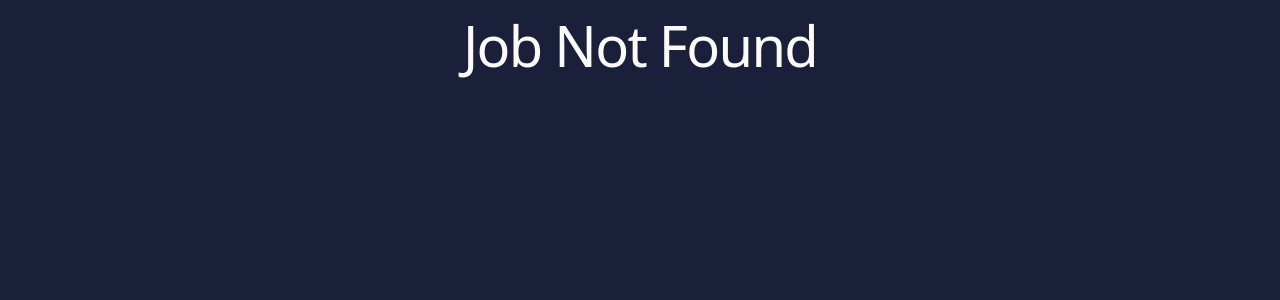
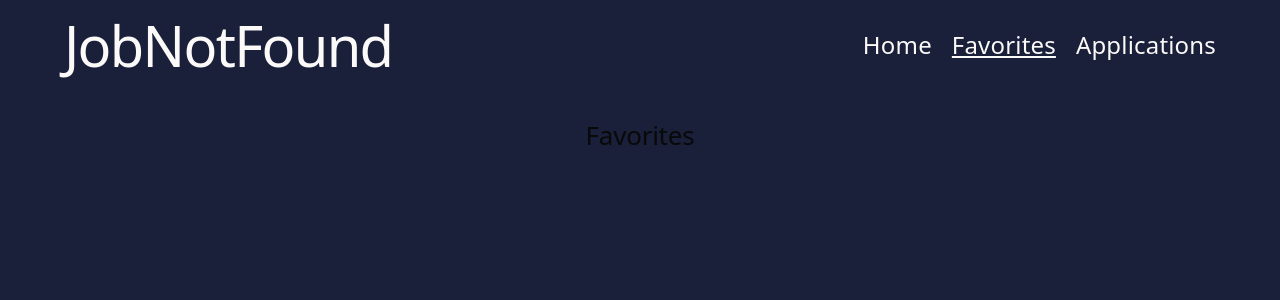
Before and after one commit to gmoraleslondono/jobNotFound, a React (Vite) app in the folder frontend/: page /favorites in a window 1280 px wide. Before the commit this address had no page. Shown: the top 300 px of the page. Built offline with nearby package versions, Linux system fonts and the light colour scheme.

Commit message:
Add App Header containing navbar

```diff
--- a/frontend/src/App.css
+++ b/frontend/src/App.css
@@ -1,4 +1,5 @@
 .app-content {
+  max-width: 100%;
   width: 85%;
   margin: 30px auto 50px;
 
--- a/frontend/src/App.tsx
+++ b/frontend/src/App.tsx
@@ -1,16 +1,23 @@
 import { BrowserRouter as Router, Routes, Route } from "react-router-dom";
 import { Home } from "./Home";
+import { Favorites } from "./Favorites";
+import { Applications } from "./Applications";
+import { Header } from "./Header";
 import "./App.css";
-import JobDetails from "./JobDetails";
+import { JobDetails } from "./JobDetails";
 
 export function App() {
   return (
     <Router>
-      <h1>Job Not Found</h1>
-      <Routes>
-        <Route path="/" element={<Home />} />
-        <Route path="/job/:jobId" element={<JobDetails />} />
-      </Routes>
+      <Header />
+      <main className="app-content">
+        <Routes>
+          <Route path="/" element={<Home />} />
+          <Route path="/favorites" element={<Favorites />} />
+          <Route path="/applications" element={<Applications />} />
+          <Route path="/job/:jobId" element={<JobDetails />} />
+        </Routes>
+      </main>
     </Router>
   );
 }
--- /dev/null
+++ b/frontend/src/Applications.tsx
@@ -0,0 +1,7 @@
+export const Applications = () => {
+  return (
+    <div>
+      <h2>Applications</h2>
+    </div>
+  );
+};
--- /dev/null
+++ b/frontend/src/Favorites.tsx
@@ -0,0 +1,7 @@
+export const Favorites = () => {
+  return (
+    <div>
+      <h2>Favorites</h2>
+    </div>
+  );
+};
--- /dev/null
+++ b/frontend/src/Header.css
@@ -0,0 +1,8 @@
+.app-header {
+  width: 90%;
+  margin: 0 auto;
+  display: flex;
+  flex-direction: row;
+  align-items: center;
+  justify-content: space-between;
+}
--- /dev/null
+++ b/frontend/src/Header.tsx
@@ -0,0 +1,11 @@
+import { Navbar } from "./Navbar";
+import "./Header.css";
+
+export const Header = () => {
+  return (
+    <header className="app-header">
+      <h1>JobNotFound</h1>
+      <Navbar />
+    </header>
+  );
+};
--- a/frontend/src/JobDetails.tsx
+++ b/frontend/src/JobDetails.tsx
@@ -4,7 +4,7 @@ import { formatDate } from "./dateUtils";
 import "./JobDetails.css";
 import { useParams } from "react-router-dom";
 
-const JobDetails = () => {
+export const JobDetails = () => {
   const { jobId } = useParams();
 
   const trpc = useTRPC();
@@ -162,5 +162,3 @@ const JobDetails = () => {
     </div>
   );
 };
-
-export default JobDetails;
--- /dev/null
+++ b/frontend/src/Navbar.css
@@ -0,0 +1,20 @@
+.app-navbar {
+  display: flex;
+  flex-direction: row;
+  gap: 20px;
+  align-items: center;
+  justify-content: space-between;
+}
+
+.bt-nav {
+  color: var(--text-white);
+  border: none;
+  font-size: 24px;
+  cursor: pointer;
+  text-decoration: none;
+}
+
+.active {
+  text-decoration: underline;
+  font-weight: 500;
+}
--- /dev/null
+++ b/frontend/src/Navbar.tsx
@@ -0,0 +1,27 @@
+import { NavLink } from "react-router-dom";
+import "./Navbar.css";
+
+export const Navbar = () => {
+  return (
+    <nav className="app-navbar">
+      <NavLink
+        to="/"
+        className={({ isActive }) => (isActive ? "bt-nav active" : "bt-nav")}
+      >
+        Home
+      </NavLink>
+      <NavLink
+        to="/favorites"
+        className={({ isActive }) => (isActive ? "bt-nav active" : "bt-nav")}
+      >
+        Favorites
+      </NavLink>
+      <NavLink
+        to="/applications"
+        className={({ isActive }) => (isActive ? "bt-nav active" : "bt-nav")}
+      >
+        Applications
+      </NavLink>
+    </nav>
+  );
+};
--- a/frontend/src/main.css
+++ b/frontend/src/main.css
@@ -1,5 +1,6 @@
 :root {
   --text: #090909;
+  --text-white: #fcf9f9;
   --text-h1: #fcf9f9;
   --text-h2: #090909;
   --bg: #1a1f3a;
@@ -25,6 +26,7 @@
 @media (prefers-color-scheme: dark) {
   :root {
     --text: #090909;
+    --text-white: #fcf9f9;
     --text-h1: #fcf9f9;
     --text-h2: #090909;
     --bg: #1a1f3a;
@@ -32,7 +34,6 @@
 }
 
 #root {
-  width: 1126px;
   max-width: 100%;
   margin: 0 auto;
   text-align: center;
```
